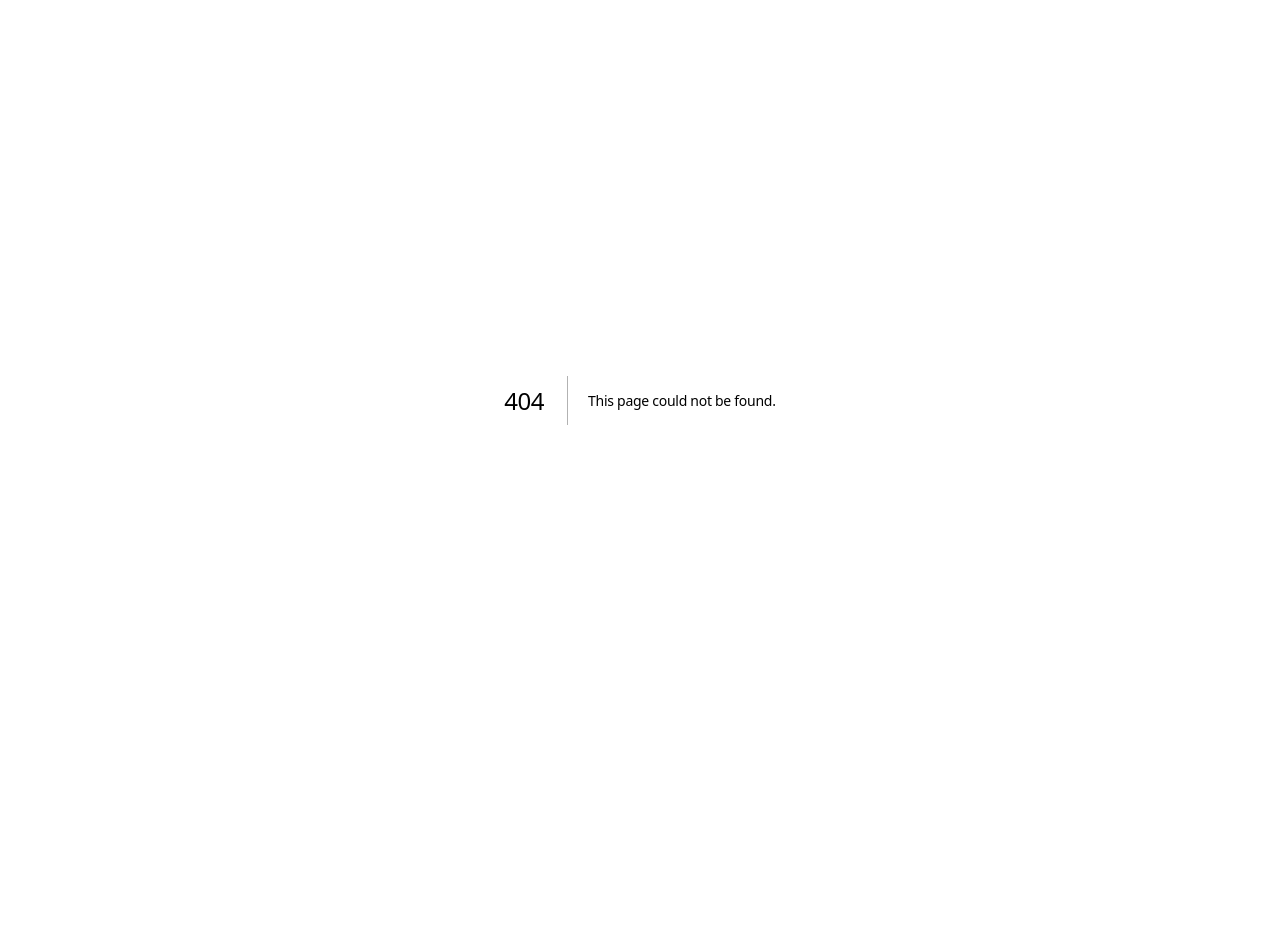
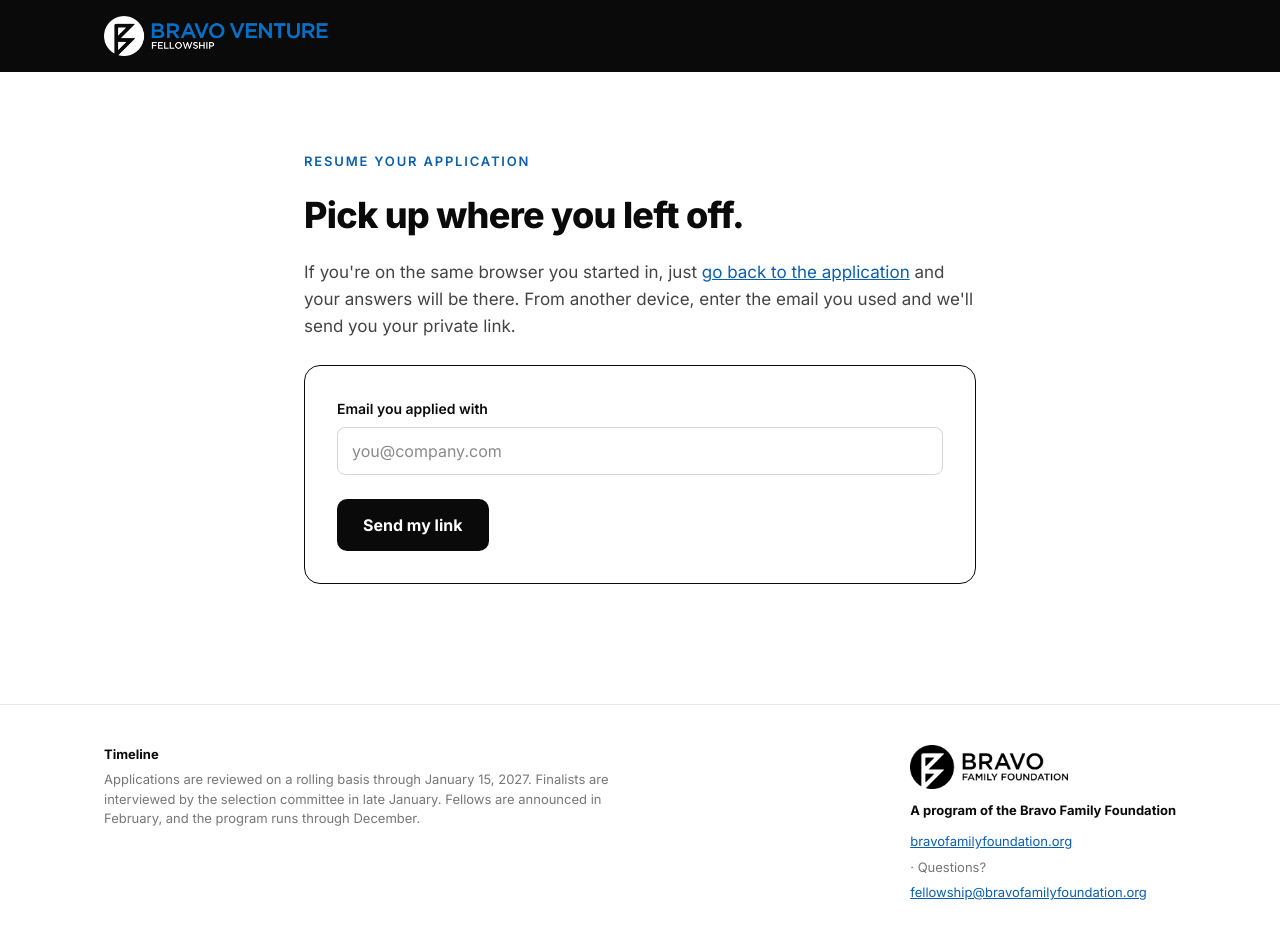
Before and after one commit to vsemercado-1/bvf-applications, a Next.js app: page /resume in a window 1280 px wide. Before the commit this address had no page. Shown: the top 938 px of the page. Before the commit the page ends 800 px from the top, so only its background shows below. Built offline with nearby package versions, Linux system fonts and the light colour scheme.

Commit message:
Add resume-by-email flow and clearer save/resume messaging

```diff
--- /dev/null
+++ b/app/api/resume/route.ts
@@ -0,0 +1,30 @@
+import { NextResponse } from "next/server";
+import { listRecords, q, TABLES } from "@/lib/airtable";
+import { sendEmail, siteUrl } from "@/lib/email";
+
+export const runtime = "nodejs";
+
+// "Resume your application": re-sends the private resume link to the email on
+// the draft. Always responds the same way so it can't be used to probe emails.
+export async function POST(req: Request) {
+  const { email } = (await req.json()) as { email?: string };
+  const addr = (email || "").trim().toLowerCase();
+  if (!addr) return NextResponse.json({ error: "Email required" }, { status: 400 });
+  if (!process.env.RESEND_API_KEY) return NextResponse.json({ error: "not-configured" }, { status: 501 });
+
+  const recs = await listRecords<Record<string, string>>(TABLES.applications, {
+    filterByFormula: `AND(LOWER({Email}) = ${q(addr)}, {Status} = "Draft")`,
+    maxRecords: 1,
+    fields: ["Resume Token", "Company", "Name"],
+  });
+  const rec = recs[0];
+  if (rec?.fields["Resume Token"]) {
+    const link = siteUrl(`/resume/${rec.fields["Resume Token"]}`);
+    await sendEmail({
+      to: addr,
+      subject: "Your Bravo Venture Fellowship application",
+      text: `Pick up your application${rec.fields["Company"] ? ` for ${rec.fields["Company"]}` : ""} where you left off:\n\n${link}\n\nThis link is private to you.\n\n— Bravo Family Foundation`,
+    });
+  }
+  return NextResponse.json({ ok: true });
+}
--- a/app/apply/page.tsx
+++ b/app/apply/page.tsx
@@ -12,7 +12,10 @@ export default async function ApplyPage({ searchParams }: { searchParams: Promis
     <>
       <SiteHeader nav={false} />
       <main className="narrow" style={{ padding: "48px 24px 80px", display: "flex", flexDirection: "column", gap: 28 }}>
-        <div className="eyebrow">2027 Cohort application · four short steps · saves as you go</div>
+        <div className="eyebrow">2027 Cohort application · four short steps</div>
+        <p className="body small" style={{ marginTop: -16 }}>
+          Your answers save as you type, so you can close this tab and come back on this browser. After the first step, we&apos;ll also email you a private link to finish from any device.
+        </p>
         <ApplicationForm region={region!} />
       </main>
       <SiteFooter />
--- a/app/page.tsx
+++ b/app/page.tsx
@@ -114,6 +114,7 @@ export default function Home() {
             <p className="body" style={{ fontSize: 17 }}>You&apos;ll need to meet the two requirements below. The rest of the application is about you and your company, and takes about twelve minutes. Your answers are saved automatically.</p>
           </div>
           <EligibilityGate />
+          <p className="small muted" style={{ textAlign: "center" }}>Already started? <a href="/resume">Resume your application</a>.</p>
         </div>
       </section>
 
--- /dev/null
+++ b/app/resume/page.tsx
@@ -0,0 +1,19 @@
+import { SiteHeader, SiteFooter } from "@/components/SiteChrome";
+import { ResumeForm } from "@/components/ResumeForm";
+
+export default function ResumeLanding() {
+  return (
+    <>
+      <SiteHeader nav={false} />
+      <main className="narrow" style={{ padding: "80px 24px 120px", display: "flex", flexDirection: "column", gap: 24 }}>
+        <div className="eyebrow">Resume your application</div>
+        <h1 style={{ fontSize: 36, fontWeight: 800 }}>Pick up where you left off.</h1>
+        <p className="body" style={{ fontSize: 17, lineHeight: 1.6 }}>
+          If you&apos;re on the same browser you started in, just <a href="/#apply">go back to the application</a> and your answers will be there. From another device, enter the email you used and we&apos;ll send you your private link.
+        </p>
+        <ResumeForm />
+      </main>
+      <SiteFooter />
+    </>
+  );
+}
--- /dev/null
+++ b/components/ResumeForm.tsx
@@ -0,0 +1,37 @@
+"use client";
+
+import { useState } from "react";
+
+export function ResumeForm() {
+  const [email, setEmail] = useState("");
+  const [state, setState] = useState<"idle" | "sending" | "sent" | "unavailable" | "error">("idle");
+  const contact = process.env.NEXT_PUBLIC_CONTACT_EMAIL;
+
+  async function submit(e: React.FormEvent) {
+    e.preventDefault();
+    setState("sending");
+    const res = await fetch("/api/resume", { method: "POST", headers: { "Content-Type": "application/json" }, body: JSON.stringify({ email }) });
+    if (res.status === 501) return setState("unavailable");
+    setState(res.ok ? "sent" : "error");
+  }
+
+  if (state === "sent") {
+    return <p className="notice">If there&apos;s a draft under {email}, a link is on its way. Check your spam folder if it doesn&apos;t arrive in a few minutes.</p>;
+  }
+  if (state === "unavailable") {
+    return <p className="notice">We can&apos;t send links by email just yet. {contact ? <>Write to <a href={`mailto:${contact}`}>{contact}</a> and we&apos;ll send yours by hand.</> : "Please contact the Foundation and we'll send yours by hand."}</p>;
+  }
+
+  return (
+    <form onSubmit={submit} className="panel" style={{ gap: 16 }}>
+      <div className="field">
+        <label htmlFor="resume-email">Email you applied with</label>
+        <input id="resume-email" type="email" required value={email} onChange={(e) => setEmail(e.target.value)} placeholder="you@company.com" />
+      </div>
+      <div className="form-footer">
+        <button type="submit" className="btn btn-ink" disabled={state === "sending"}>{state === "sending" ? "Sending…" : "Send my link"}</button>
+        {state === "error" && <span className="error">Something went wrong. Please try again.</span>}
+      </div>
+    </form>
+  );
+}
```
Also changed, not shown: components/ApplicationForm.tsx (+9 -3 lines).
